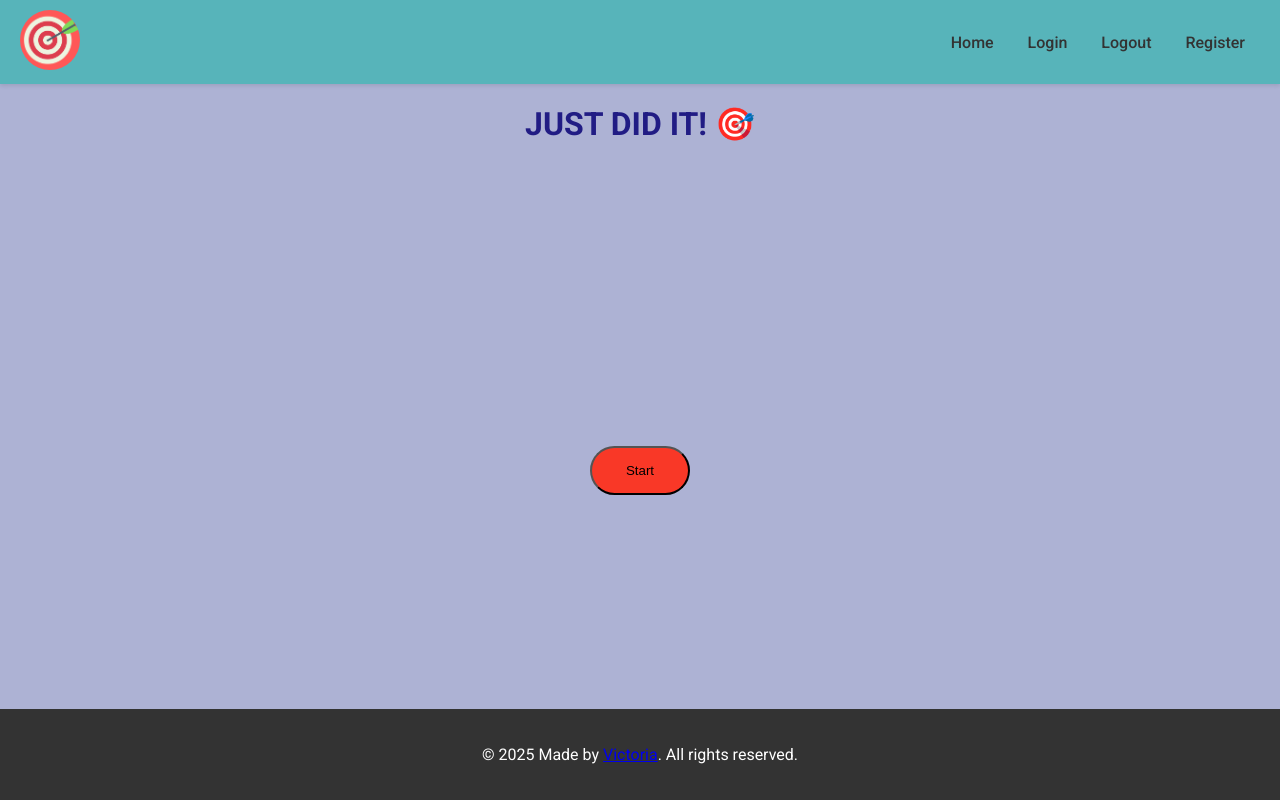
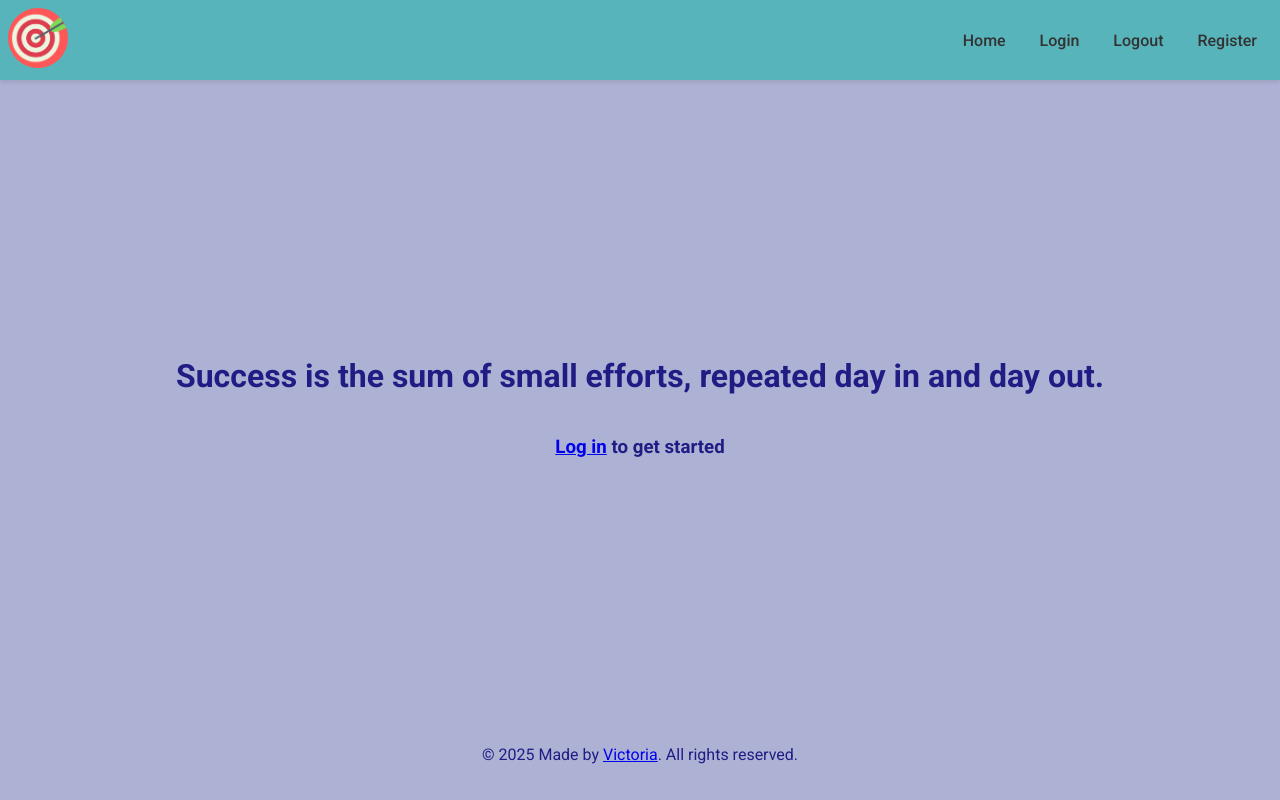
Before and after one commit to vicmoon/Python_JustDidIt, a Flask app: page / in a window 1280 px wide. Run offline with Flask 3, Linux system fonts and the light colour scheme; some libraries are stand-ins or nearby versions; some web fonts are replaced.

Commit message:
update index

```diff
--- a/static/style.css
+++ b/static/style.css
@@ -23,7 +23,7 @@ main {
 
 .navbar {
   background-color: #57b4ba;
-  padding: 10px 20px;
+  padding: 8px;
   display: flex;
   align-items: center;
   justify-content: space-between;
@@ -144,21 +144,11 @@ button:hover {
   background-color: #ffd65a;
   cursor: pointer;
 }
-
-/* Reset the ul default styles and apply flex layout */
-.intro ul {
-  list-style: none;
-  margin: 0;
-  padding: 0;
+.intro-quote {
   display: flex;
-  justify-content: space-between;
-  flex-direction: row; /* This ensures the li elements are in a row */
-  gap: 20px; /* Optional: adds spacing between list items */
-}
-
-/* Optional: style each list item */
-.intro li {
-  list-style: none;
+  justify-content: center;
+  align-items: center;
+  margin-top: 20%;
 }
 
 /* Container that holds all day boxes */
@@ -210,8 +200,8 @@ button:hover {
 
 footer {
   margin-top: auto;
-  background-color: #333;
-  color: #fff;
+  background-color: #adb2d4;
+  color: #211c84;
   text-align: center;
   padding: 20px;
 }
--- a/templates/index.html
+++ b/templates/index.html
@@ -1,16 +1,20 @@
 {% include "header.html" %}
 <body>
-  <div>
+  <div class="intro-quote">
     {% if not current_user.is_authenticated: %}
-    <h1>JUST DID IT! 🎯</h1>
+    <h1>Success is the sum of small efforts, repeated day in and day out.</h1>
     {% else %}
     <h1>{{ current_user.name }}'s Dashboard</h1>
     {% endif %}
   </div>
+  {% if not current_user.is_authenticated: %}
+  <h3><a href="{{ url_for('login') }}"> Log in</a> to get started</h3>
+  {% else %}
   <div class="start_button">
     <a href="{{ url_for('add_activity') }}">
       <button>Start</button>
     </a>
   </div>
+  {% endif %}
 </body>
 {% include "footer.html" %}
```
